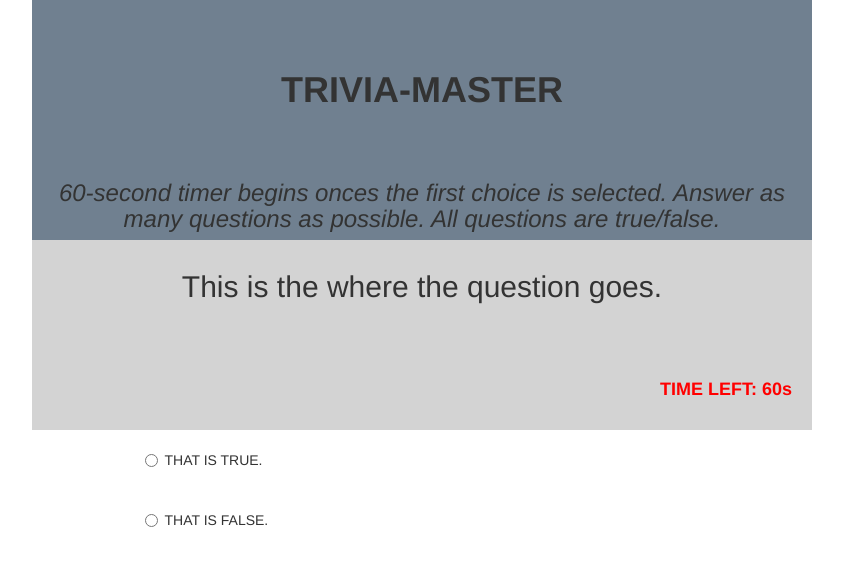
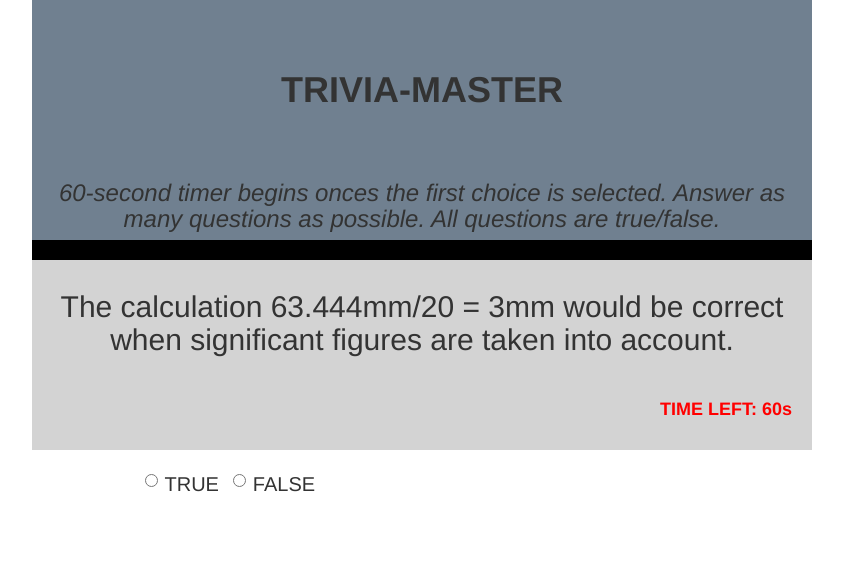
Before and after one commit to ryanmdo/Trivia-Game, a plain HTML site: page index.html in a window 1280 px wide. Shown: the whole page, without its empty margins (218-1061 px from the left). Drawn offline with nearby package versions, Linux system fonts and the light colour scheme.

Commit message:
game logic mostly complete

```diff
--- a/assets/css/style.css
+++ b/assets/css/style.css
@@ -36,9 +36,16 @@
 }
 
 
+
 #question-text {
 
 
+
+}
+
+#spacer {
+    background: black;
+    height:20px;
 }
 
 
@@ -50,3 +57,9 @@
     bottom: 20px;
     color: red;
 }
+
+label {
+
+    font-size:20px;
+    margin-
+}
--- a/assets/javascript/app.js
+++ b/assets/javascript/app.js
@@ -4,8 +4,11 @@ $(document).ready(function () {
 
     var gameStarted = false;//only used for isFirstClick
     var gameTime = 60;//60 seconds, this variable should be changing throughout execution
+    var questionCount = 0;
+    var correctAnswers = 0;
 
     var timerText = $('#timer-text');
+    var questionText = $('#question-text')
 
 
 
@@ -13,27 +16,37 @@ $(document).ready(function () {
     //recieving the choice, T/F, send the answer to the function....
     $('input').on('click', function () {
 
+        console.log($(this).attr('data-choice') + ' was chosen')
         //start the Timer, for the first question
-        if (gameStarted) {
+        if (gameStarted===false) {
             startTimer();
+            //console.log('startTimer called')
+        }
+            //pass answer into the game logic
+            checkAnswer($(this).attr('data-choice'));
+
+            updateQuestionText()
+    })
+
+    var checkAnswer = function (answer) {
+        if (questionCount < 11) {
+
+            if (bank[questionCount].answer === answer) {
+                correctAnswers++;
+                console.log(correctAnswers)
+            }
+
         }
 
 
-        console.log($(this).attr('data-choice')+' was chosen')
-        startTimer();
-        console.log('startTimer called')
-        //pass answer into the game logic
-
-    })
-
-
-
-
+        questionCount++;
+    }
 
 
 
     //start Timer, ends with function that concludes game
-    var startTimer = function(){
+    var startTimer = function () {
+        gameStart = true;
         window.setTimeout(function () {
             console.log('Timer FINISHED, 60 seconds');
 
@@ -45,7 +58,7 @@ $(document).ready(function () {
         //clearInterval(refreshIntervalId);
         var refreshInterval = window.setInterval(function () {
             if(gameTime > -1){
-                console.log(gameTime)
+                //console.log(gameTime)
                 gameTime--;
                 updateTimer();
             }
@@ -59,6 +72,11 @@ $(document).ready(function () {
 
         //conclude the game now that the time is up
         concludeGame();
+    }
+
+    //update question text
+    var updateQuestionText = function () {
+        questionText.text(bank[questionCount].question)
     }
 
 
@@ -79,11 +97,12 @@ $(document).ready(function () {
 
     var concludeGame = function () {
         clearInterval();
-
+        var percentCorrect = correctAnswers * 10;
+        console.log(percentCorrect)
     }
 
 
 
 
-
+    updateQuestionText();
 });
--- /dev/null
+++ b/assets/javascript/q-a-bank.js
@@ -0,0 +1,60 @@
+// JavaScript source code
+var bank = [
+
+    {
+        question: "The calculation 63.444mm/20 = 3mm would be correct when significant figures are taken into account.",
+        answer: "true"
+    },
+
+    {
+        question: "pi = 3.141572",
+        answer: "false"
+    },
+
+    {
+        question: "When writing a range of dates, such as 1970 to 2017, the hyphen is the technically correct choice, as opposed to the en dash and em dash",
+        answer: "false"
+    },
+
+    {
+        question: "When writing a range of dates, such as 1970 to 2017, the hyphen(-) is the technically correct choice, as opposed to the en dash(&ndash) and em dash(&mdash)",
+        answer: "false"
+    },
+
+    {
+        question: "New York State has a smaller population than Florida",
+        answer: "true"
+    },
+
+    {
+        question: "In anatomical terminology, is the thoracic spine considered to be inferior to the lumbar spine?",
+        answer: "false"
+    },
+
+    {
+        question: "'He should have swum that lap' is grammatically correct",
+        answer: "true"
+    },
+
+    {
+        question: "The large intestine is larger than the small intestine, in both diamter and length.",
+        answer: "false"
+    },
+
+    {
+        question: "Allen Iverson was selected 1st in the 1996 NBA Draft.",
+        answer: "true"
+    },
+
+    {
+        question: "Michael Phelps won 5 gold medals in the 2004 Summer Olympics",
+        answer: "false"
+    },
+
+    {
+        question: "Game Over",
+        answer: "false"
+    },
+
+
+];
--- a/index.html
+++ b/index.html
@@ -27,6 +27,12 @@
             </div>
 
         </div>
+        <div class="row">
+            <div id="spacer" class="col-sm-8 col-sm-offset-2">
+
+            </div>
+
+        </div>
         <div class="row" >
             <div id="question-timer" class="text-center col-sm-8 col-sm-offset-2">
                 <h2 id="question-text">
@@ -40,16 +46,18 @@
         </div>
 
         <div class="row">
-            <div class="col-xs-6 col-sm-offset-3 radio">
-                <label><input type="radio" data-choice="true" name="optradio">THAT IS TRUE.</label>
+            <div class='col-xs-9 col-xs-offset-3 radio'>
+                <label class="radio-inline">
+                <input data-choice="true" type="radio" name="optradio">
+                TRUE</label>
+
+                <label class="radio-inline">
+                <input data-choice="false" type="radio" name="optradio">
+                FALSE</label>
             </div>
-            </div>
+        </div>
 
-        <div class="row">
-            <div class="col-xs-6 col-sm-offset-3 radio">
-                <label><input type="radio" data-choice="false" name="optradio">THAT IS FALSE.</label>
-            </div>
-            </div>
+
 
 
 
@@ -66,6 +74,10 @@
         crossorigin="anonymous">
      </script>
 
+    <script src="./assets/javascript/q-a-bank.js">
+
+    </script>
+
     <script
             src="./assets/javascript/app.js">
 
```
